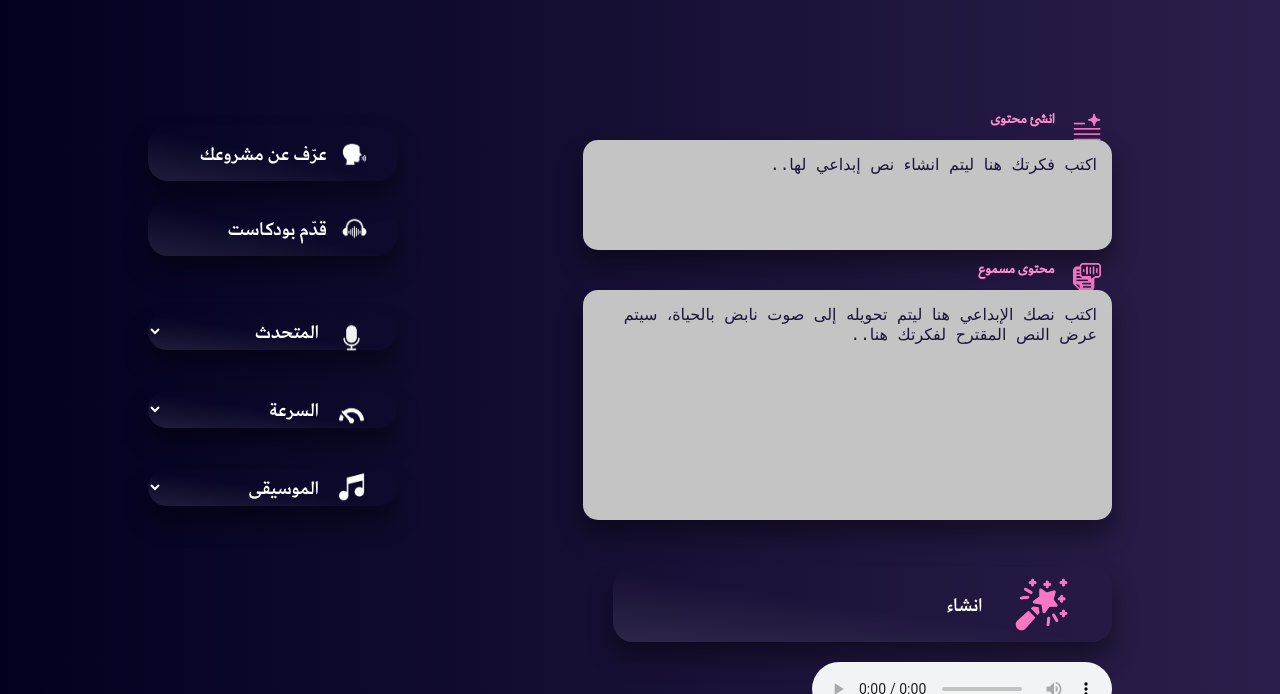
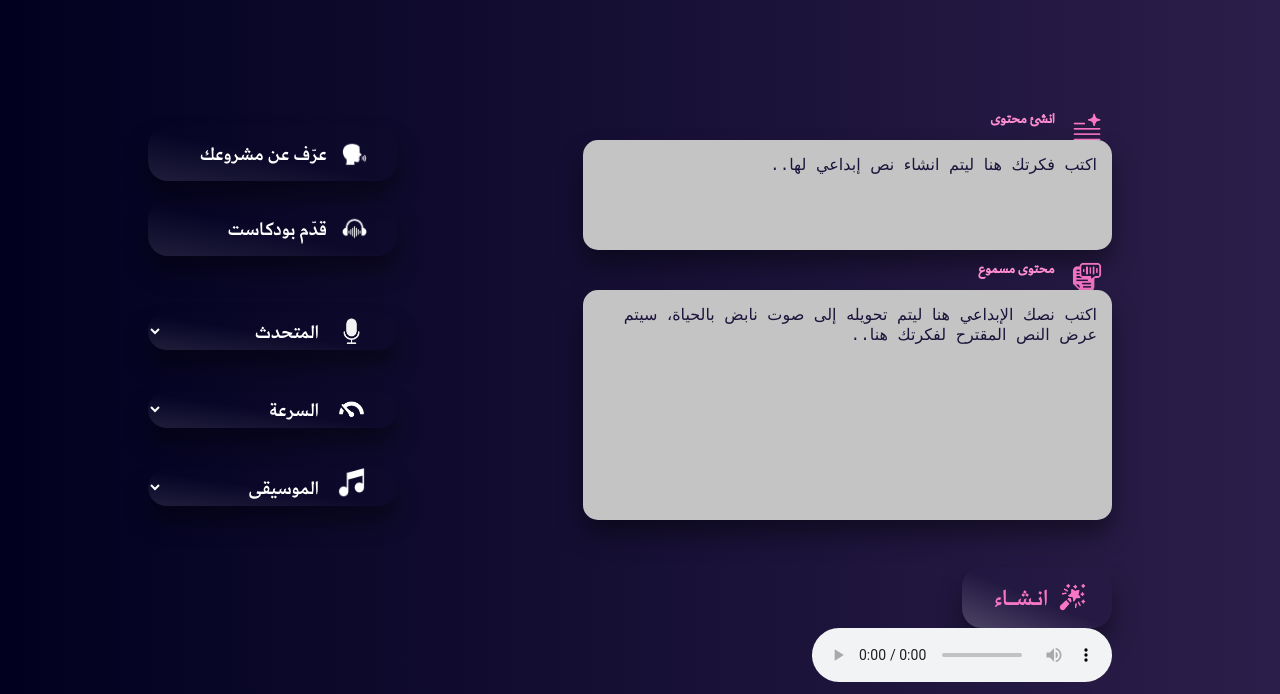
Before and after one commit to fatimahmji/RenanPlatform, a plain HTML site: page ttsmodel.html in a window 1280 px wide. Shown: the part 106-800 px from the top of the page. Drawn offline with Linux system fonts and the light colour scheme.

Commit message:
buttons update

```diff
--- a/styles.css
+++ b/styles.css
@@ -558,9 +558,12 @@ button:hover {
 
 #download-link, #audio-result {
     display: block;
-    margin-top: 20px;
     text-align: center;
     color: #FF8DD1; /* Pink color */
+}
+
+.audio-res{
+    display: inline;
 }
 
 .tts-buttons-div button {
@@ -590,7 +593,7 @@ button:hover {
 .drop-icon{
     position: absolute;
     right: 13%;
-    top: 32%;
+    top: 24%;
     transform: translateY(-50%);
     pointer-events: none; /* Prevent click events */
     width: 11%; /* Adjust the size of the icon */
@@ -605,7 +608,7 @@ select:focus {
     color: white;
 }
 
-.tts-buttons-div button:hover, .tts-buttons-div select:hover,{
+.tts-buttons-div button:hover, .tts-buttons-div select:hover {
     background-color: #401C61; /* Slightly lighter purple on hover */
 }
 
@@ -624,6 +627,7 @@ select:focus {
 .tts-buttons-div select option {
     background-color: #0d092b; /* Dark purple */
     color: white;
+    font-family: 'Amariya';
 }
 
 
@@ -646,6 +650,49 @@ select:focus {
     margin-left: 7%;
 }
 
+.results{
+    display: inline;
+}
+.create-btn{
+    position: relative;
+    display: flex;
+    align-items: center;
+    justify-content: center;
+    font-size: 30px;
+    color: #f876c3;
+    font-family: 'Amariya-Bold';
+    background: linear-gradient(to right top, rgb(255, 255, 255,0.2), rgba(255, 255, 255, 0),rgba(255, 255, 255, 0));
+    border-radius: 20px;
+    box-shadow: 0 15px 25px rgba(0, 0, 0, 0.4);
+    width: 30%;
+    padding-top: -10%;
+    padding-bottom: -10%;
+}
+
+.create-btn img{
+    width: 25%;
+    height: 25%;
+    margin-left: 10%;
+    margin-right: -5%;
+}
+
+.download-btn{
+    position: relative;
+    display: flex;
+    align-items: center;
+    font-size: 30px;
+    color: #f876c3;
+    font-family: 'Amariya-Bold';
+    background: linear-gradient(to right top, rgb(255, 255, 255,0.2), rgba(255, 255, 255, 0),rgba(255, 255, 255, 0));
+    border-radius: 80%;
+    box-shadow: 0 15px 25px rgba(0, 0, 0, 0.4);
+    width: 15%;
+    height: 10%;
+}
+
+.download-btn img{
+    width: 95%;
+}
 .no-scroll {
     overflow: hidden; /* Removes scrollbar */
 }
--- a/ttsmodel.html
+++ b/ttsmodel.html
@@ -30,12 +30,16 @@
             <span class="tts-titles"> محتوى مسموع </span> <br>
             <textarea id="tts-input" class="input-textarea no-scroll" placeholder="اكتب نصك الإبداعي هنا ليتم تحويله إلى صوت نابض بالحياة، سيتم عرض النص المقترح لفكرتك هنا.."></textarea> <br><br>
 
-            <button id="create" class="btn-with-icon">
+            <dive class="results">
+            <button id="create" class="create-btn">
                 <img src="./images/icons/create.png" alt="انشاء" class="btn-icon">
-                انشاء
+                انـشــاء
             </button>
-            <audio id="audio-result" controls hidden></audio>
-            <a id="download-link" href="#" download="audio.wav" hidden>تحميل</a>
+            <audio class="audio-res" id="audio-result" controls hidden></audio>
+            <button class="download-btn">
+            <img id="download-link" src="./images/icons/download.png" download="audio.wav" hidden>
+        </button>
+        </dive>
         </div>
         <div class="tts-buttons-div">
             <button id="create-voice-over" class="btn-with-icon">
```
